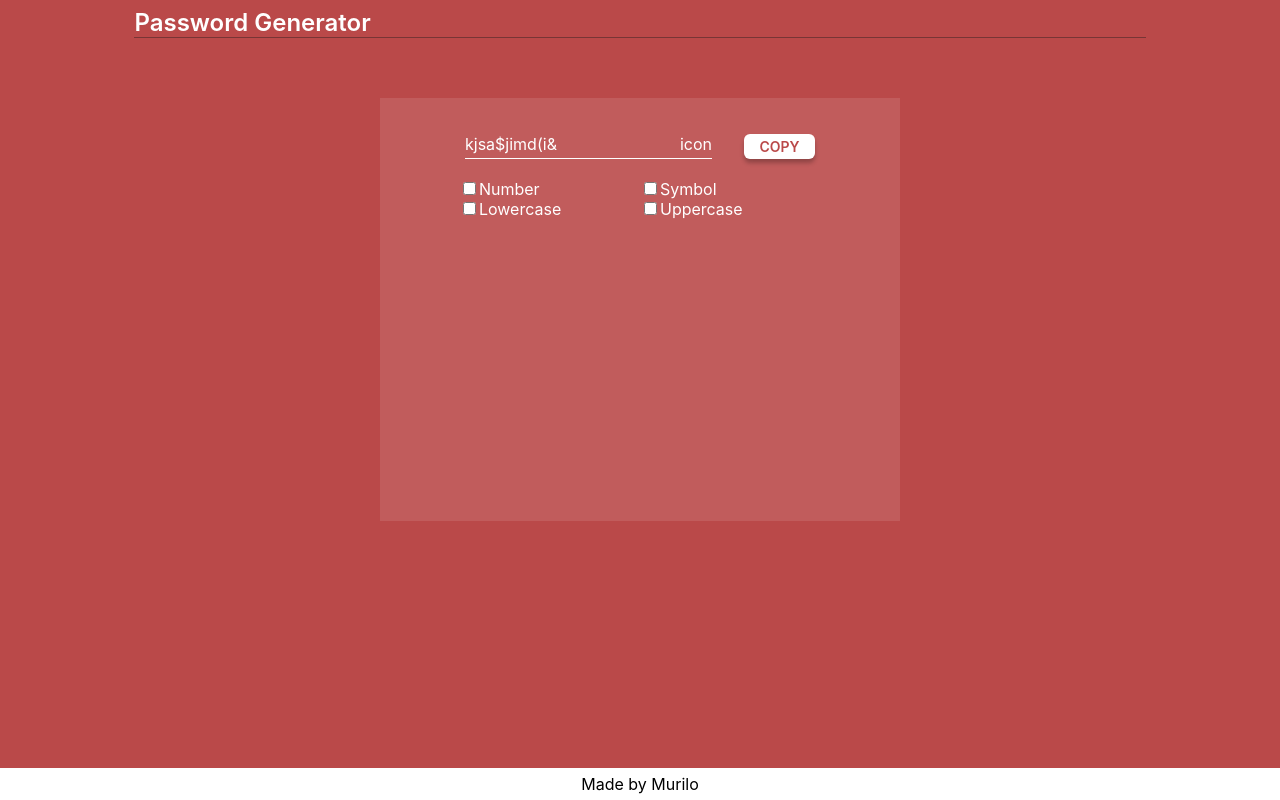
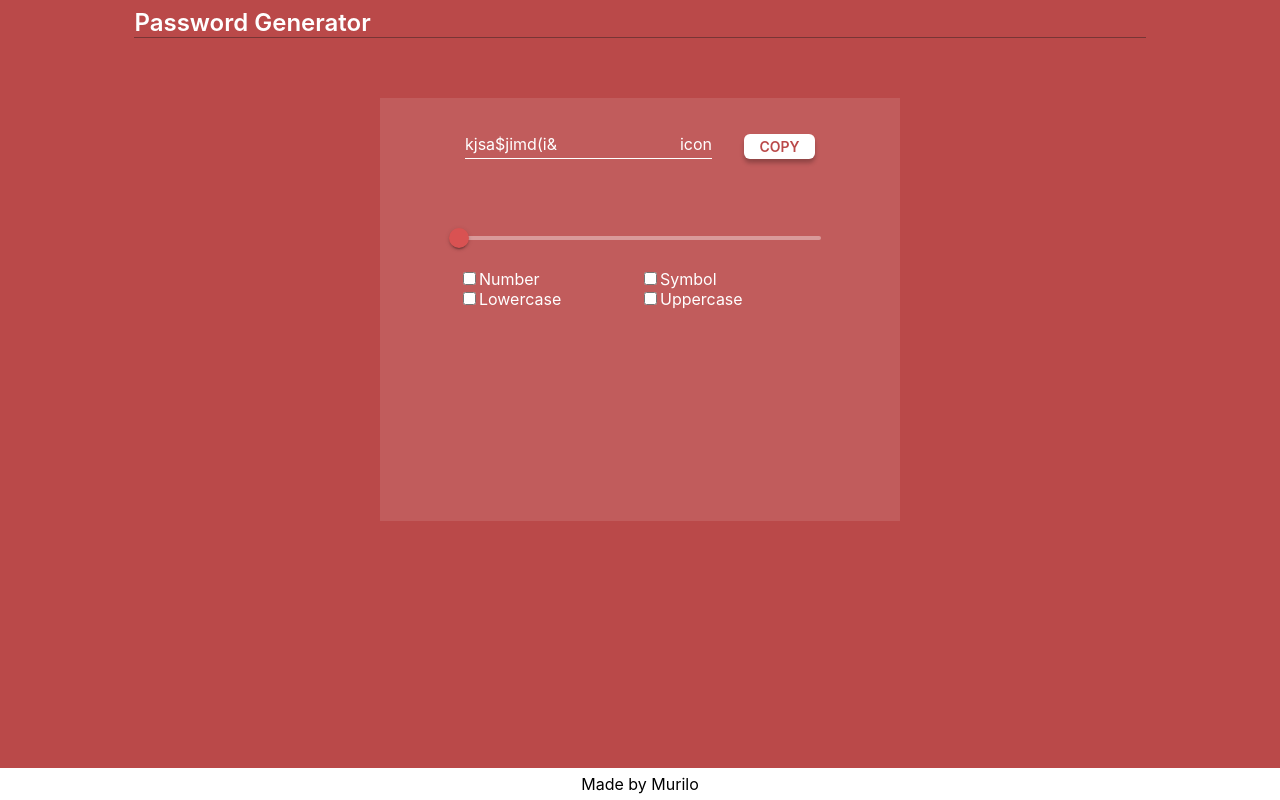
Before and after one commit to Murilo-Luciano/password-generator, a Next.js app: page / in a window 1280 px wide. Built offline with nearby package versions, Linux system fonts and the light colour scheme.

Commit message:
slider style

```diff
--- a/pages/index.tsx
+++ b/pages/index.tsx
@@ -1,3 +1,4 @@
+import { Slider } from "@mui/material";
 import React from "react";
 
 export default function Home() {
@@ -13,7 +14,18 @@ export default function Home() {
           <div className="copyButton">COPY</div>
         </div>
         <div className="passwordOptionsContainer">
-          <div className="slider"></div>
+          {/* <div className="slider"></div> */}
+          <Slider
+            sx={{
+              color: "#BA4949",
+              "& .MuiSlider-rail": {
+                color: "white",
+              },
+              "& .MuiSlider-thumb": {
+                color: "#D95252",
+              },
+            }}
+          />
           <div className="checkboxContainer">
             <div>
               <input type={"checkbox"} />
--- a/styles/Home.css
+++ b/styles/Home.css
@@ -25,10 +25,16 @@
   width: 350px;
 }
 
+.passwordOptionsContainer {
+  margin-top: 64px;
+}
+
 .checkboxContainer {
-  margin-top: 20px;
+  margin-top: 12px;
   display: flex;
   flex-wrap: wrap;
+  justify-content: space-between;
+  width: 100%;
 }
 .checkboxContainer > div {
   flex-basis: 50%;
```
